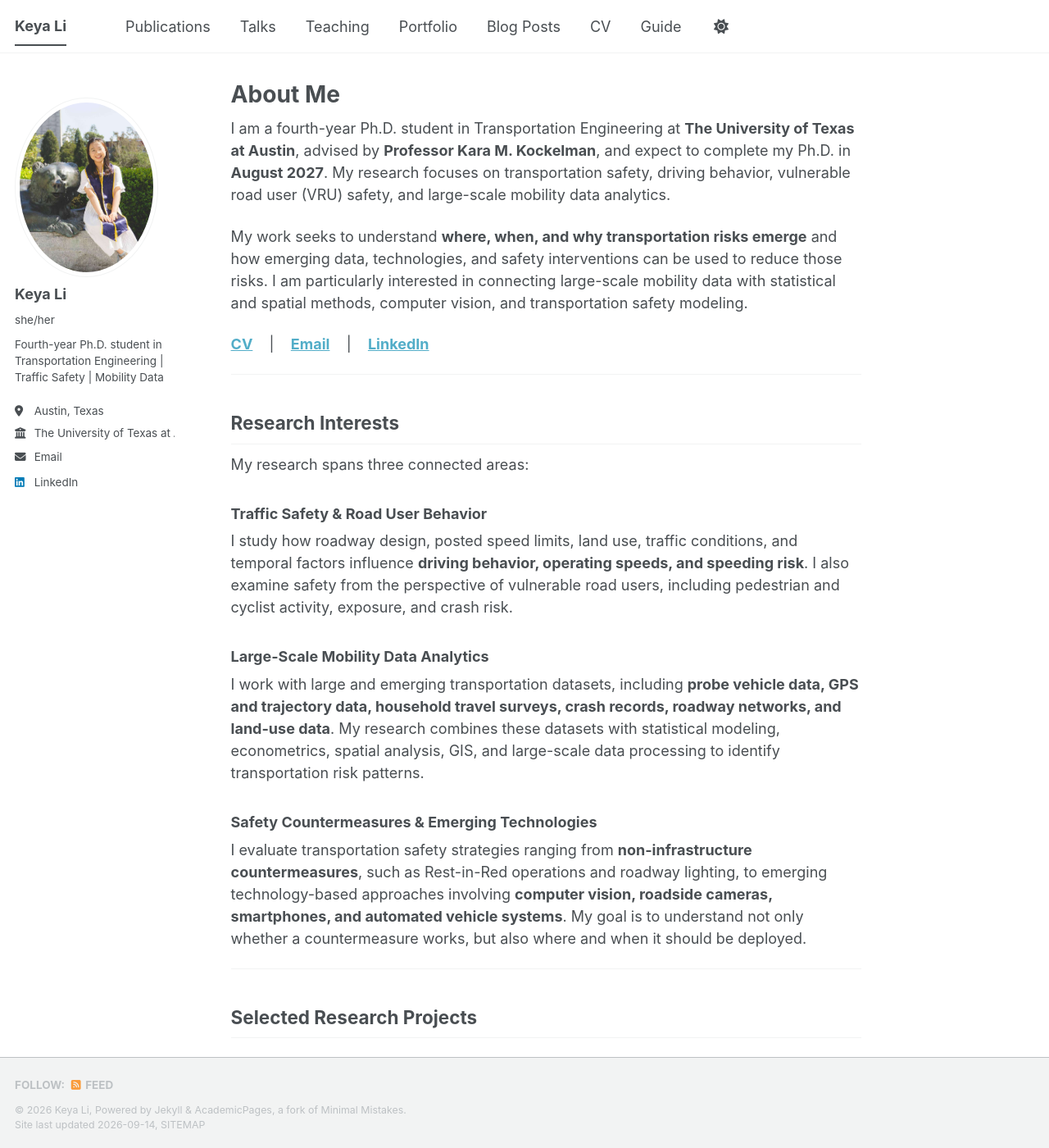
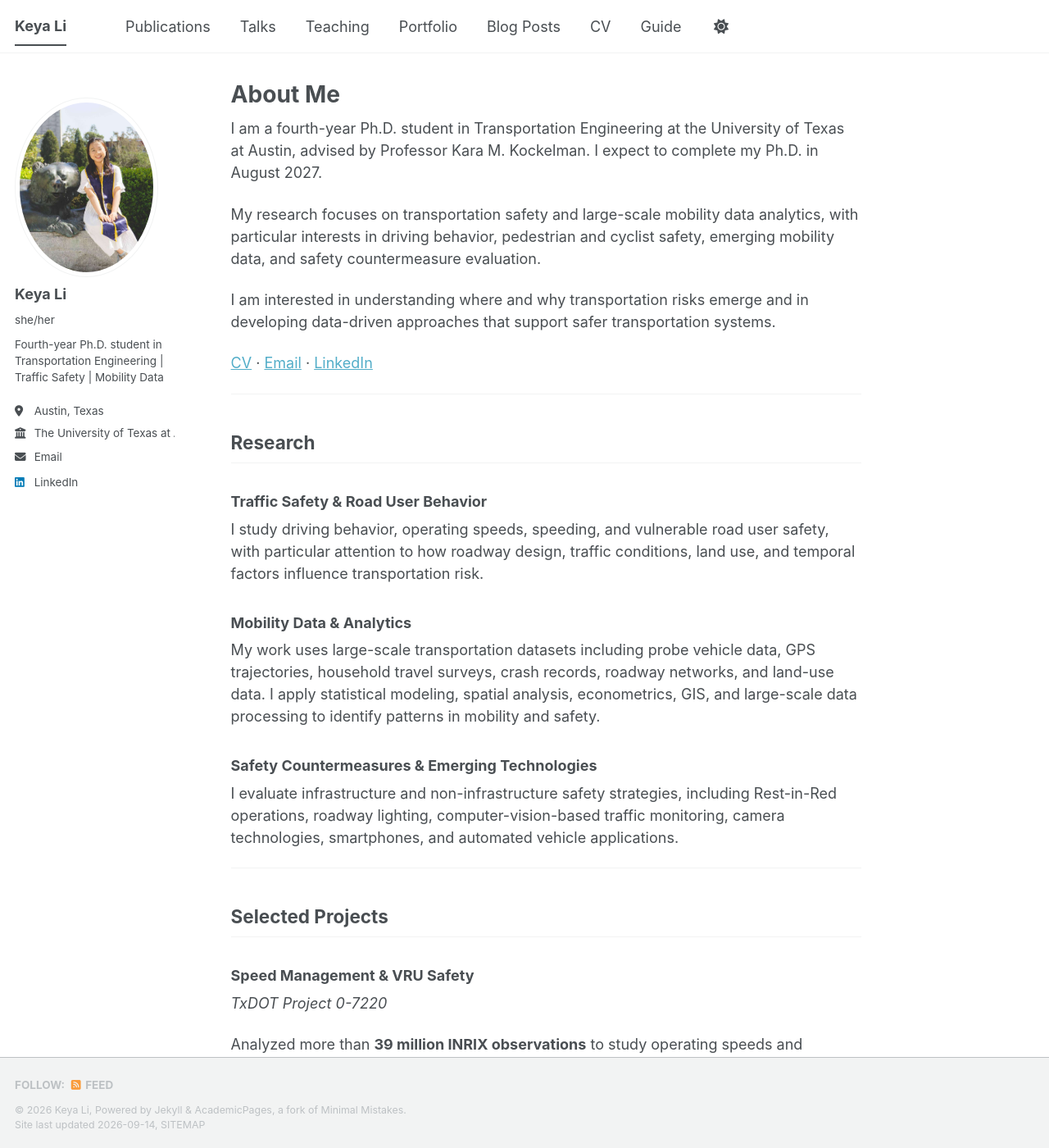
Before and after one commit to jasminekeyya/jasminekeyya.github.io, a Jekyll site: the page built from _pages/about.md, in a window 1280 px wide and 1400 px high. Shown: the whole window at 82% size. Built offline with Jekyll 4.4.1, drawn with Linux system fonts in a browser that asks for light colours; a style sheet for code colours, icons or effects is not loaded; some of the changed text lies outside the part shown.

Commit message:
Update about.md

```diff
--- a/_pages/about.md
+++ b/_pages/about.md
@@ -7,139 +7,99 @@ redirect_from:
   - /about.html
 ---
 
-I am a fourth-year Ph.D. student in Transportation Engineering at **The University of Texas at Austin**, advised by **Professor Kara M. Kockelman**, and expect to complete my Ph.D. in **August 2027**. My research focuses on transportation safety, driving behavior, vulnerable road user (VRU) safety, and large-scale mobility data analytics.
+I am a fourth-year Ph.D. student in Transportation Engineering at the University of Texas at Austin, advised by Professor Kara M. Kockelman. I expect to complete my Ph.D. in August 2027.
 
-My work seeks to understand **where, when, and why transportation risks emerge** and how emerging data, technologies, and safety interventions can be used to reduce those risks. I am particularly interested in connecting large-scale mobility data with statistical and spatial methods, computer vision, and transportation safety modeling.
+My research focuses on transportation safety and large-scale mobility data analytics, with particular interests in driving behavior, pedestrian and cyclist safety, emerging mobility data, and safety countermeasure evaluation.
 
-[**CV**](/files/Keya_Li_CV.pdf) &nbsp;&nbsp; | &nbsp;&nbsp;
-[**Email**](mailto:keya_li@utexas.edu) &nbsp;&nbsp; | &nbsp;&nbsp;
-[**LinkedIn**](https://www.linkedin.com/in/keya-li/)
+I am interested in understanding where and why transportation risks emerge and in developing data-driven approaches that support safer transportation systems.
+
+[CV](/files/Keya_Li_CV.pdf) ·
+[Email](mailto:keya_li@utexas.edu) ·
+[LinkedIn](https://www.linkedin.com/in/keya-li/)
 
 ---
 
-## Research Interests
-
-My research spans three connected areas:
+## Research
 
 ### Traffic Safety & Road User Behavior
 
-I study how roadway design, posted speed limits, land use, traffic conditions, and temporal factors influence **driving behavior, operating speeds, and speeding risk**. I also examine safety from the perspective of vulnerable road users, including pedestrian and cyclist activity, exposure, and crash risk.
+I study driving behavior, operating speeds, speeding, and vulnerable road user safety, with particular attention to how roadway design, traffic conditions, land use, and temporal factors influence transportation risk.
 
-### Large-Scale Mobility Data Analytics
+### Mobility Data & Analytics
 
-I work with large and emerging transportation datasets, including **probe vehicle data, GPS and trajectory data, household travel surveys, crash records, roadway networks, and land-use data**. My research combines these datasets with statistical modeling, econometrics, spatial analysis, GIS, and large-scale data processing to identify transportation risk patterns.
+My work uses large-scale transportation datasets including probe vehicle data, GPS trajectories, household travel surveys, crash records, roadway networks, and land-use data. I apply statistical modeling, spatial analysis, econometrics, GIS, and large-scale data processing to identify patterns in mobility and safety.
 
 ### Safety Countermeasures & Emerging Technologies
 
-I evaluate transportation safety strategies ranging from **non-infrastructure countermeasures**, such as Rest-in-Red operations and roadway lighting, to emerging technology-based approaches involving **computer vision, roadside cameras, smartphones, and automated vehicle systems**. My goal is to understand not only whether a countermeasure works, but also where and when it should be deployed.
+I evaluate infrastructure and non-infrastructure safety strategies, including Rest-in-Red operations, roadway lighting, computer-vision-based traffic monitoring, camera technologies, smartphones, and automated vehicle applications.
 
 ---
 
-## Selected Research Projects
+## Selected Projects
 
-### TxDOT Project 0-7220 — Speed Management and VRU Safety
+### Speed Management & VRU Safety
+*TxDOT Project 0-7220*
 
-I analyze large-scale mobility and roadway data to understand operating-speed and speeding patterns across Texas and evaluate strategies for reducing speeding and vulnerable road user injuries.
+Analyzed more than **39 million INRIX observations** to study operating speeds and speeding across Texas, evaluate speed-management countermeasures, and develop the Speed and VRU Safety Prediction Tool.
 
-- Analyzed **39+ million INRIX probe observations** to characterize statewide operating speeds and speeding patterns.
-- Examined relationships between driver behavior and roadway, land-use, traffic, and temporal characteristics.
-- Evaluated **non-infrastructure speed-management countermeasures** using before–after analyses of operating speeds and crashes, including Rest-in-Red and roadway lighting.
-- Developed the **Speed and VRU Safety Prediction (SVRP) Tool**, which predicts operating speeds, speeding rates, and expected VRU crash frequencies and compares countermeasures using estimated benefits, costs, and benefit–cost ratios.
+### Pedestrian & Cyclist Exposure
+*Waymo-supported research*
 
-### Waymo — Exposure-Based Pedestrian & Cyclist Safety
+Developed pedestrian and cyclist activity and crash-risk models using more than **1.1 million travel-survey trips**, producing exposure estimates for more than **73,000 U.S. Census tracts** and examining safety conditions in cities with automated vehicle operations.
 
-This research develops exposure-based measures of pedestrian and cyclist safety across U.S. settings and examines their implications for automated vehicle operations.
+### Computer Vision for Traffic Safety
+*UT Austin Good Systems*
 
-- Developed **pedestrian and cyclist activity models** using more than **1.1 million travel-survey trips**.
-- Estimated walking- and biking-miles traveled for more than **73,000 U.S. Census tracts**.
-- Developed **VRU crash-count models** for intersections and midblock roadway segments using exposure, roadway, and land-use characteristics.
-- Examined four U.S. cities with **Waymo operations** to estimate pedestrian and cyclist crash risk and provide exposure-based safety benchmarks for automated vehicle operations.
+Developed and evaluated computer-vision approaches for vehicle speed estimation, vehicle identification, and license-plate recognition using roadside-camera and smartphone video.
 
-### UT Good Systems — Computer Vision for Traffic Enforcement
+### Transportation Noise & Equity
+*UC Berkeley*
 
-I worked on smartphone- and video-based approaches for traffic monitoring and speed-limit enforcement.
-
-- Developed and evaluated **computer-vision methods** for vehicle speed inference, vehicle make/model identification, and license-plate recognition.
-- Evaluated speed-estimation accuracy using roadside-camera and manually collected smartphone video.
-- Investigated how low-cost sensing and vision technologies can support scalable traffic-safety monitoring and enforcement.
-
-### Traffic Noise Exposure & Equity — UC Berkeley
-
-I developed transportation-noise models to examine environmental equity across communities in San Jose, California.
-
-- Developed **link-level traffic noise exposure models** using Mobiliti-simulated traffic flows and speeds across more than **74,000 roadway links**.
-- Distinguished noise generated by passenger vehicles and trucks.
-- Quantified differences in traffic-noise exposure between communities of concern and other communities.
-- Validated modeled noise levels using field-monitor measurements.
-
----
-
-## Selected Publications
-
-**Li, K.**, & Kockelman, K. M. (2026).
-**Speeding across Texas: Identifying high-risk locations using probe data.**
-*Accident Analysis & Prevention, 229*, 108440.
-[DOI](https://doi.org/10.1016/j.aap.2026.108440)
-
-**Li, K.**, & Kockelman, K. M.
-**Exposure-based vulnerable road user safety across U.S. settings: Implications for automated vehicle operations.**
-*Under review, Journal of Safety Research.*
-
-Parsa, P., **Li, K.**, Kockelman, K. M., & Choi, S. (2025).
-**Video-based vehicle surveillance in the wild: License plate, make, and model recognition with self-reflective vision-language models.**
-[arXiv](https://arxiv.org/abs/2508.01387)
-
-Su, G., **Li, K.**, Sengupta, R., & Kockelman, K. M. (2026).
-**Calibration-free vehicle speed estimation: A monocular keypoint-template approach.**
-[arXiv](https://arxiv.org/abs/2608.16785)
-
-[**View all publications →**](/publications/)
+Developed link-level traffic-noise exposure models for San Jose using simulated traffic flows and speeds across more than **74,000 roadway links**, distinguishing passenger-vehicle and truck noise and examining exposure differences across communities.
 
 ---
 
 ## Education
 
-**Ph.D. in Transportation Engineering**
-The University of Texas at Austin
-Expected August 2027
+### The University of Texas at Austin
+**Ph.D. in Transportation Engineering**, expected August 2027
 Advisor: Professor Kara M. Kockelman
-Dissertation: *Mapping Traffic Risk: Driving Behaviors, Exposure, and Safety Interventions*
+GPA: 4.00 / 4.00
 
-**M.S. in Transportation Engineering**
-University of California, Berkeley
-2022
+### University of California, Berkeley
+**M.S. in Transportation Engineering**, December 2022
+GPA: 3.93 / 4.00
 
-**B.E. in Water and Hydropower Engineering**
-Hohai University
-2021
-Double Major: Law
+### Hohai University
+**B.E. in Water and Hydropower Engineering**, June 2021
+Double Major in Law
+GPA: 91.5 / 100 · Rank: 2 / 156
 
 ---
 
-## Methods & Technical Skills
+## Publications
 
-**Data & Programming:** Python, R, SQL, MATLAB
+### Journal Articles
 
-**GIS & Spatial Analysis:** ArcGIS Pro, QGIS, GeoPandas
+**Li, K.**, & Kockelman, K. M. (2026).
+“Speeding Across Texas: Identifying High-Risk Locations Using Probe Data.”
+*Accident Analysis & Prevention, 229*, 108440.
+[DOI](https://doi.org/10.1016/j.aap.2026.108440)
 
-**Research Methods:** statistical modeling, econometrics, spatial analysis, transportation safety modeling, crash-count modeling, large-scale mobility data processing, GIS, and computer vision
+**Li, K.**, & Kockelman, K. M.
+“Exposure-Based Vulnerable Road User Safety Across U.S. Settings: Implications for Automated Vehicle Operations.”
+*Under review, Journal of Safety Research.*
 
-**Transportation Data:** INRIX, StreetLight, travel-survey data, crash records, roadway networks, land-use data, and vehicle trajectory data
+### Preprints
 
-**Professional Credential:** Engineer in Training (E.I.T.)
+Parsa, P., **Li, K.**, Kockelman, K. M., & Choi, S. (2025).
+“Video-Based Vehicle Surveillance in the Wild: License Plate, Make, and Model Recognition with Self-Reflective Vision-Language Models.”
+[arXiv](https://arxiv.org/abs/2508.01387)
+
+[View all publications →](/publications/)
 
 ---
 
-## Teaching & Mentoring
+## Professional Credential
 
-My teaching interests include **transportation safety, traffic engineering, transportation data analytics, and quantitative methods**. I have served as a teaching assistant for undergraduate and graduate transportation and data-driven engineering courses at UT Austin and UC Berkeley.
-
-I have also mentored undergraduate and master's students on research involving roadway safety, speed management, and computer-vision-based vehicle speed estimation.
-
----
-
-## Research Vision
-
-My broader research goal is to connect **driving behavior, road-user exposure, and safety interventions** across transportation systems. I am particularly interested in how large-scale mobility data, sensing technologies, automated vehicles, and optimization can be used to identify transportation risks and support more effective safety decision making.
-
-Ultimately, I aim to develop data-driven approaches that help transportation agencies and emerging mobility providers move toward safer and more equitable transportation systems.
+**Engineer in Training (E.I.T.)**
```
